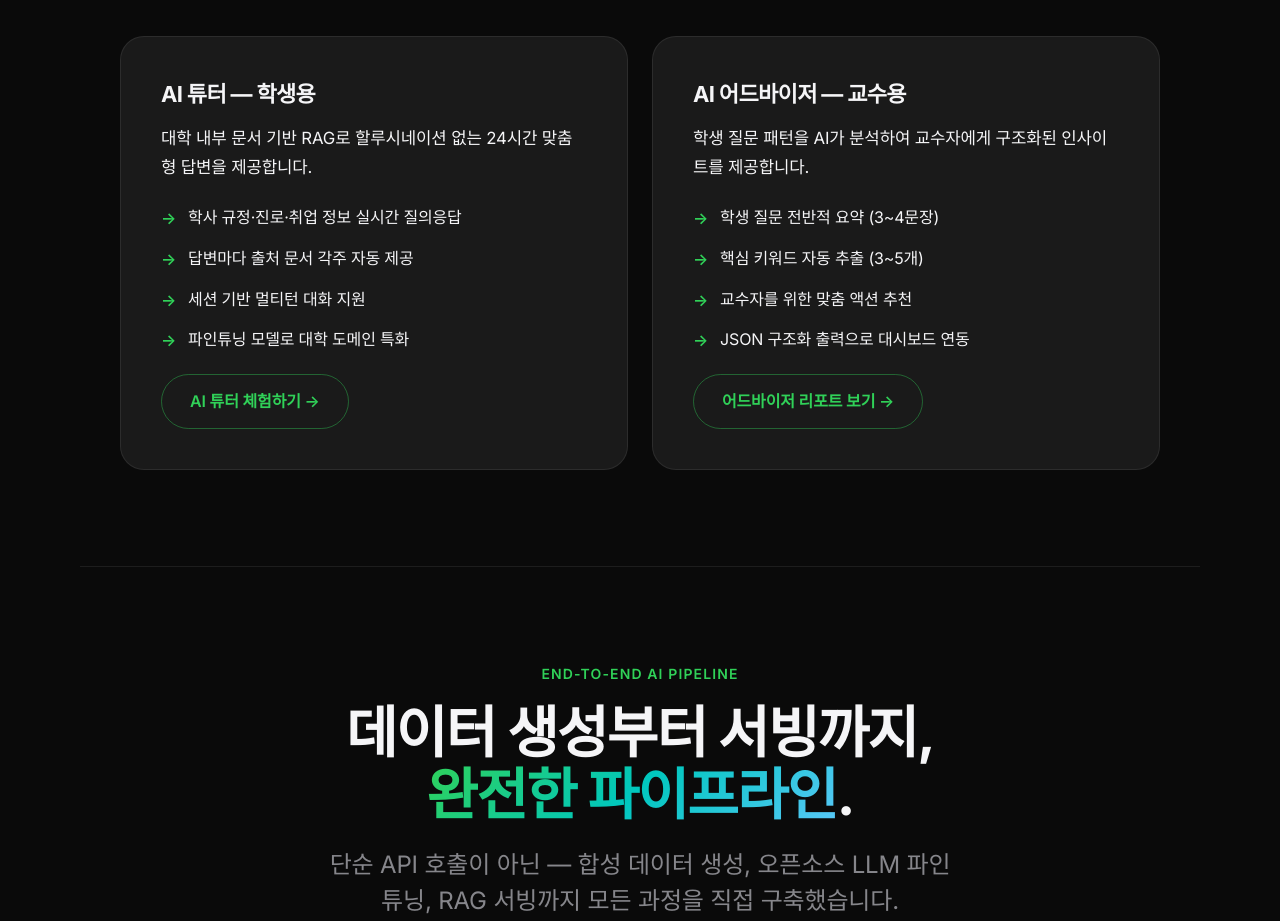
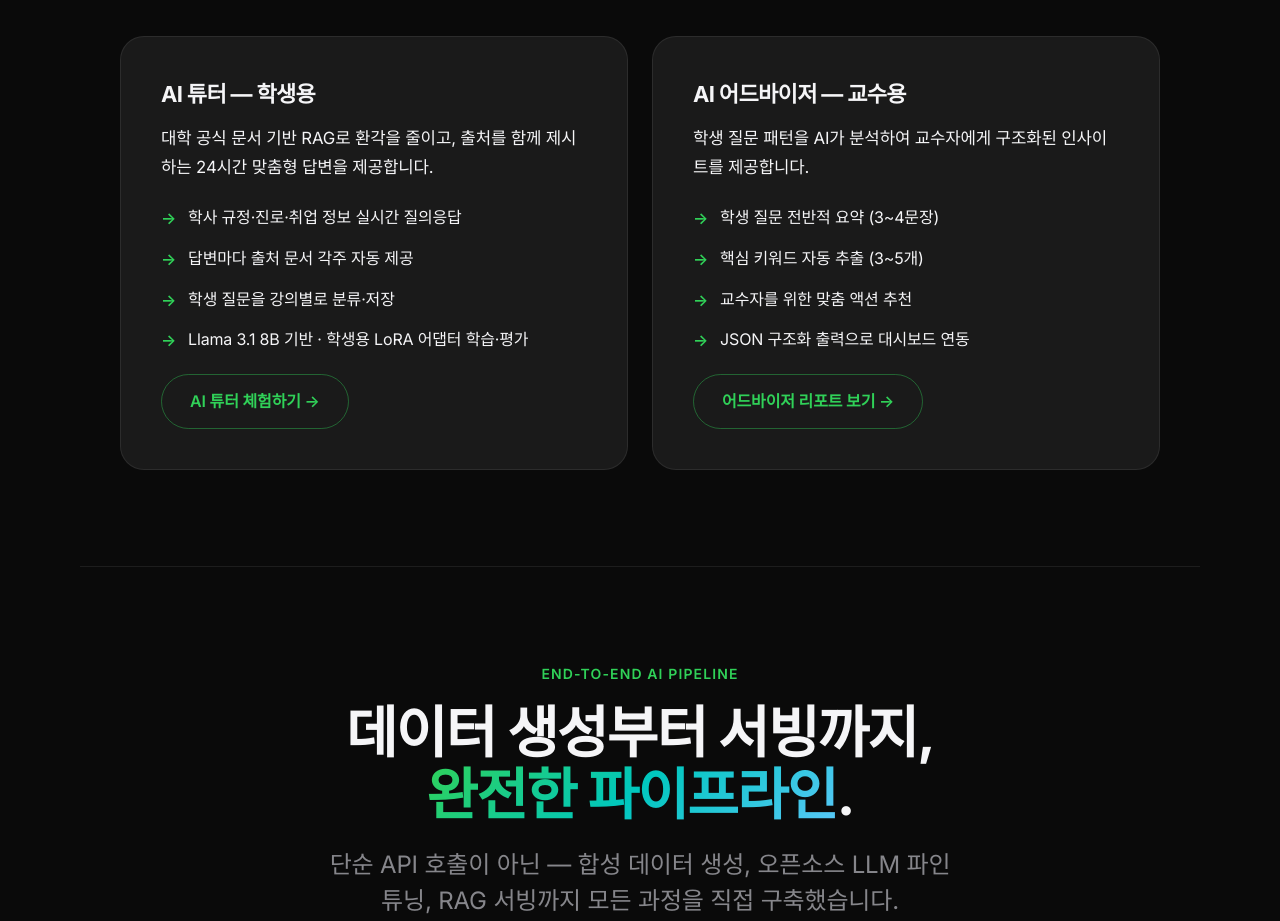
Before and after one commit to CapstoneDesignProject1-team9/four-leaf-frontend, a React (Vite) app: page / in a window 1280 px wide. Shown: the part 1580-2501 px from the top of the page. Built offline with nearby package versions, Linux system fonts and the light colour scheme.

Commit message:
fix: 과장·미구현 문구 수정

```diff
--- a/src/App.tsx
+++ b/src/App.tsx
@@ -164,13 +164,13 @@ function App() {
             <div className="feature-card">
               <h3 className="feature-card__title">AI 튜터 — 학생용</h3>
               <p className="feature-card__desc">
-                대학 내부 문서 기반 RAG로 할루시네이션 없는 24시간 맞춤형 답변을 제공합니다.
+                대학 공식 문서 기반 RAG로 환각을 줄이고, 출처를 함께 제시하는 24시간 맞춤형 답변을 제공합니다.
               </p>
               <ul className="feature-card__list">
                 <li>학사 규정·진로·취업 정보 실시간 질의응답</li>
                 <li>답변마다 출처 문서 각주 자동 제공</li>
-                <li>세션 기반 멀티턴 대화 지원</li>
-                <li>파인튜닝 모델로 대학 도메인 특화</li>
+                <li>학생 질문을 강의별로 분류·저장</li>
+                <li>Llama 3.1 8B 기반 · 학생용 LoRA 어댑터 학습·평가</li>
               </ul>
               <Link to="/chat" className="btn btn--secondary" style={{ marginTop: '1.25rem', display: 'inline-block' }}>
                 AI 튜터 체험하기 →
```
